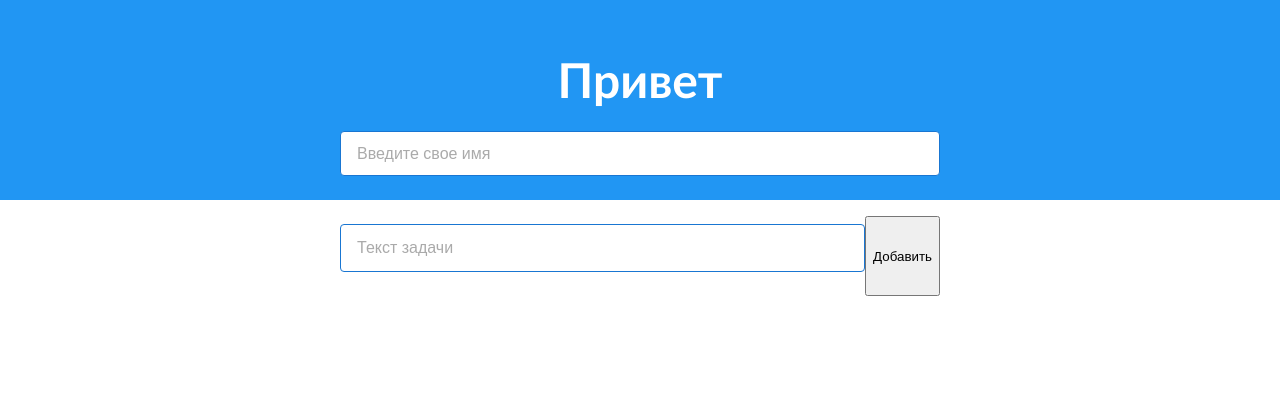
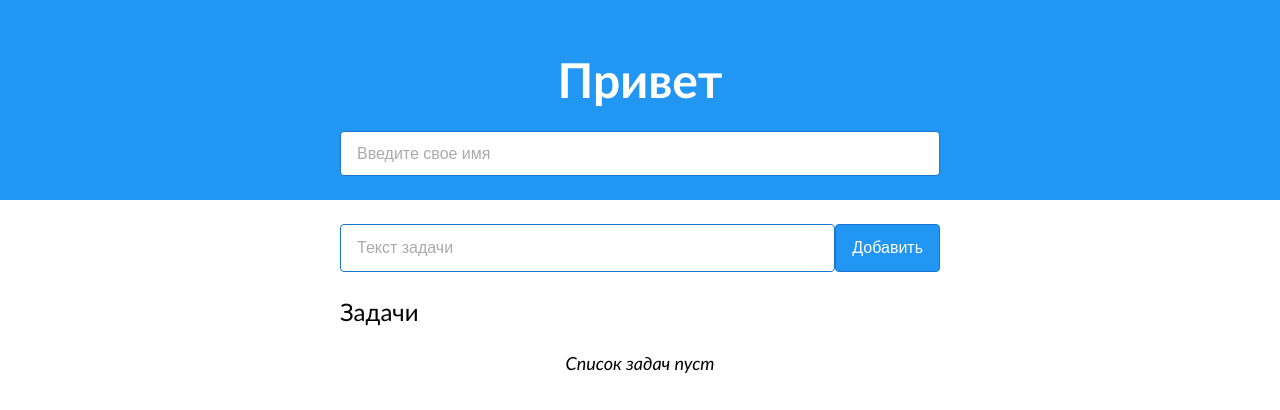
Before and after one commit to oinn/vue-todo-demo, a Vue app: page / in a window 1280 px wide. Shown: the top 410 px of the page. Built offline with nearby package versions, Linux system fonts and the light colour scheme.

Commit message:
Выполнена подготовка ко второму этапу

```diff
--- a/src/components/BodyBlock.vue
+++ b/src/components/BodyBlock.vue
@@ -3,8 +3,12 @@
     <div class="wrapper">
       <div class="layout">
         <input placeholder="Текст задачи" v-model="taskText"/>
-        <button>Добавить</button>
+        <button class="blue">Добавить</button>
       </div>
+
+      <div class="subtitle">Задачи</div>
+
+      <div class="info">Список задач пуст</div>
     </div>
   </div>
 </template>
@@ -30,5 +34,11 @@ export default Vue.extend({
     width: 600px;
     height: 100%;
   }
+
+  .info {
+    font-size: 18px;
+    font-style: italic;
+    text-align: center;
+  }
 }
 </style>
--- a/src/styles/controls.scss
+++ b/src/styles/controls.scss
@@ -18,6 +18,37 @@ input {
   }
 }
 
+button {
+  margin: 8px auto 24px;
+  padding: 0 16px;
+  height: 48px;
+
+  outline: none;
+  background: $white;
+  border-radius: 4px;
+
+  font-size: 16px;
+
+  &.dense {
+    height: 32px;
+  }
+
+  &:hover {
+    cursor: pointer;
+  }
+
+  &.blue {
+    background:$blue-lighten;
+    border: 1px solid $blue;
+
+    color: $white;
+
+    &:hover {
+      background: $blue;
+    }
+  }
+}
+
 .title {
   margin: 16px auto;
   width: 600px;
@@ -30,6 +61,13 @@ input {
   white-space: nowrap;
 }
 
+.subtitle {
+  margin: 0 0 24px 0;
+  font-size: 24px;
+
+  line-height: 32px;
+}
+
 .layout {
   display: flex;
   flex-direction: row;
```
Also changed, not shown: src/components/TodoListItem.vue (added, +43 -0 lines), src/components/WCheckbox.vue (added, +46 -0 lines), src/helper.md (+6 -22 lines).
